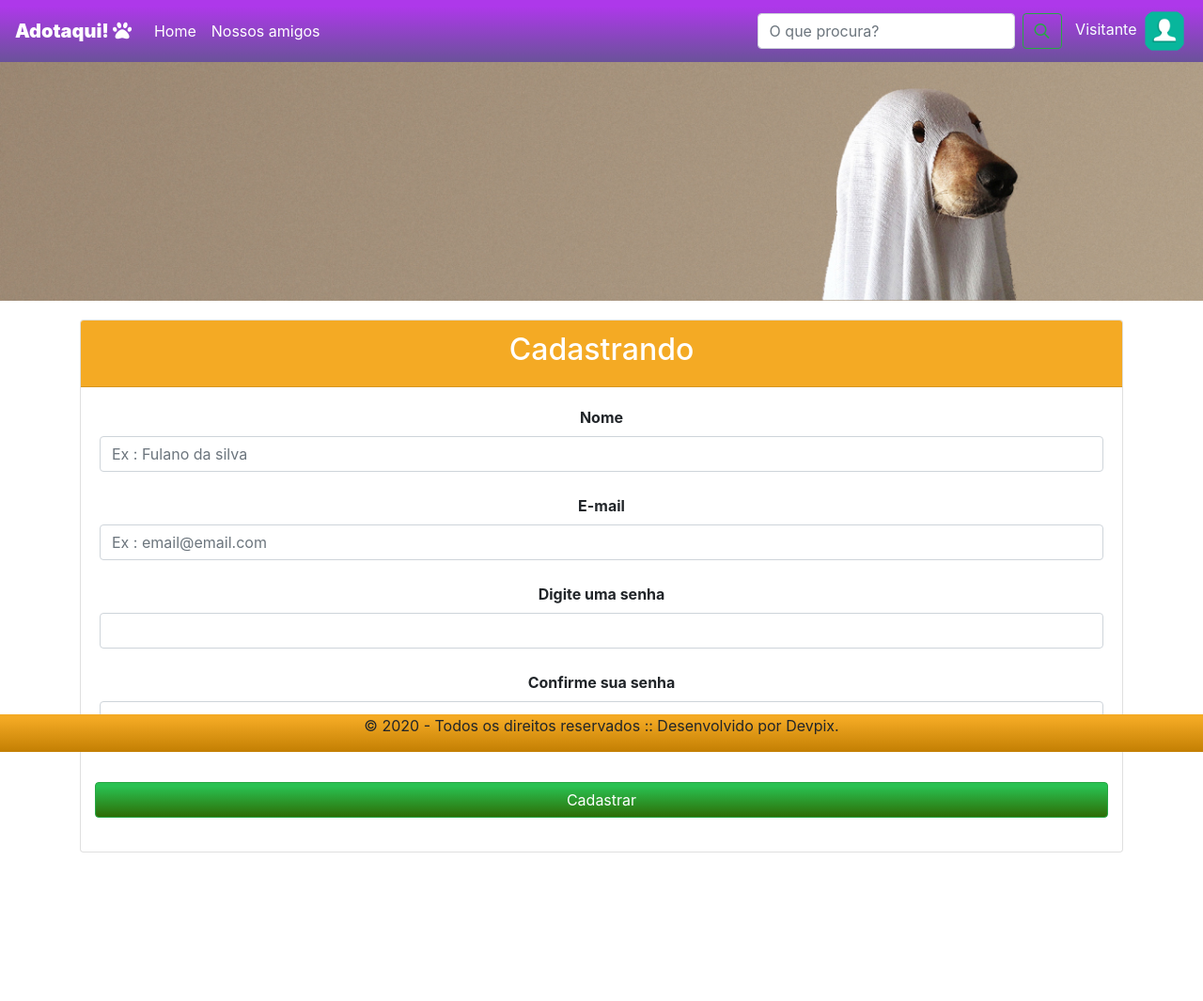
After one commit to shakamax/Adotaqui, a PHP site: page /cadastrarse.php in a window 1280 px wide. The commit adds this page. Shown: the whole page at 94% size. Run offline with PHP 8.4, Linux system fonts and the light colour scheme; some libraries are stand-ins or nearby versions.

Commit message:
interface

```diff
--- /dev/null
+++ b/cadastrarse.php
@@ -0,0 +1,112 @@
+<?php
+  include('layout/header.php');
+  include('layout/menu.php');
+
+ ?>
+
+<div class="container conteudo">
+  <div class="card">
+    <div class="card-header pintado text-center">
+      <h2 class="text-white">
+        Cadastrando
+      </h2>
+    </div>
+    <div class="card-body">
+      <form class="form-group">
+        <div class="form-row">
+          <div class="col-12 text-center">
+            <label for="nome"><strong>Nome</strong></label>
+            <input type="text" placeholder="Ex : Fulano da silva" name="nome" class="form-control">
+          </div>
+        </div>
+        <div class="col-12">&nbsp;</div>
+        <div class="form-row">
+          <div class="col-12 text-center">
+            <label for="email"><strong>E-mail</strong></label>
+            <input type="email" placeholder="Ex : email@email.com" name="email" class="form-control">
+          </div>
+        </div>
+        <div class="col-12">&nbsp;</div>
+
+        <div class="form-row">
+          <div class="col-12 text-center">
+            <label for="senha"><strong>Digite uma senha</strong></label>
+            <input type="password" name="senha" class="form-control">
+          </div>
+        </div>
+        <div class="col-12">&nbsp;</div>
+
+        <div class="form-row">
+          <div class="col-12 text-center">
+            <label for="senha"><strong>Confirme sua senha</strong></label>
+            <input type="password" name="senha" class="form-control">
+          </div>
+        </div>
+        <div class="col-12">&nbsp;</div>
+        <div class="col-12">&nbsp;</div>
+
+        <div class="form-row">
+          <button type="submit" class="btn btn-success btn-gradient-success col-12">Cadastrar</button>
+        </div>
+
+      </form>
+
+    </div>
+  </div>
+
+      <div class="modal fade" id="modalSenha" tabindex="-1" role="dialog" aria-labelledby="ModalSenha" aria-hidden="true">
+        <div class="modal-dialog modal-dialog-scrollable" role="document">
+          <div class="modal-content">
+            <div class="modal-header">
+              <h5 class="modal-title" id="ModalEmail">Mudar o seu e-mail.</h5>
+              <button type="button" class="close btn-danger" data-dismiss="modal" aria-label="Close">
+              <span aria-hidden="true">&times;</span>
+              </button>
+            </div>
+            <div class="modal-body">
+              <form class="form-group">
+                <div class="form-row text-center">
+                  <div class="col">
+                    <label>Digite a sua senha atual</label>
+                    <input type="password" name="senhaAtual" class="form-control" required>
+                  </div>
+                </div>
+                <div class="col-12">&nbsp;</div>
+                <div class="form-row text-center">
+                  <div class="col">
+                    <label>Digite sua nova senha</label>
+                    <input type="password" name="senha" class="form-control" required>
+                  </div>
+                </div>
+                <div class="col-12">&nbsp;</div>
+                <div class="form-row text-center">
+                  <div class="col">
+                    <label>Confirme a sua senha</label>
+                    <input type="password" name="senha2" class="form-control" required="">
+                  </div>
+                </div>
+                <div class="col-12">&nbsp;</div>
+
+            </div>
+            <div class="modal-footer">
+              <button type="button" class="btn btn-secondary" data-dismiss="modal">Fechar</button>
+              <button type="submit" class="btn btn-success btn-gradient-success">Salvar</button>
+
+              </form>
+
+            </div>
+          </div>
+        </div>
+      </div>
+
+
+  <div class="col-12">&nbsp;</div>
+  <div class="col-12">&nbsp;</div>
+
+
+
+</div>
+
+<?php
+  include('layout/footer.php');
+ ?>
--- a/css/estilo.css
+++ b/css/estilo.css
@@ -1,6 +1,10 @@
 .background-purple {
     background-image: linear-gradient(180deg,#ae38ea 10%,#6a529a 100%);
     color: #f8ffff;
+}
+
+.bg-pur {
+    background-color: #fcfcff;
 }
 
 .navbar-brand {
@@ -115,9 +119,9 @@ a {
 
 body {
     background-image: url('../img/img1.jpg');
-    background-size: 100%;
     background-repeat: no-repeat;
     background-position: top;
+    background-size: 100%;
 }
 
 .form-control-file {
--- a/layout/menu.php
+++ b/layout/menu.php
@@ -110,7 +110,7 @@
           <div class="col-12">
             <div class="row">
               <div class="col text-center">
-                <p class="cadastrarse"><h6><a href="index.html">Cadastrar-se</a></h6></p>
+                <p class="cadastrarse"><h6><a href="cadastrarse.php">Cadastrar-se</a></h6></p>
               </div>
             </div>
           </div>
```
Also changed, not shown: db/sqladotaqui.sql (added, +126 -0 lines), 2 other files.
